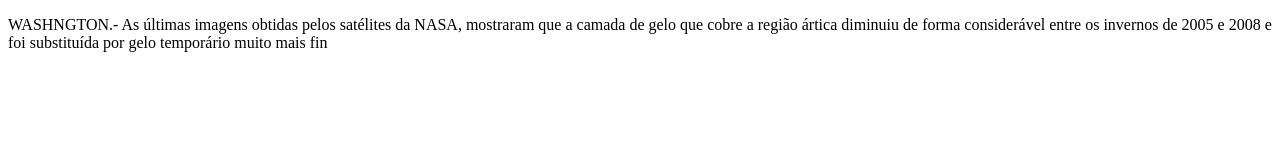
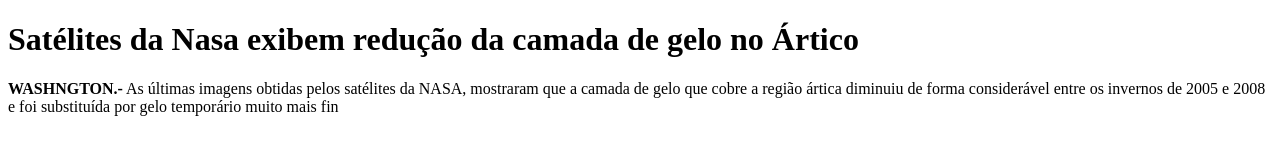
Before and after one commit to isabellafigueiredo/isabellafigueiredo.github.io, a plain HTML site: page index.html in a window 1280 px wide. Drawn offline with Linux system fonts and the light colour scheme.

Commit message:
Update index.html

```diff
--- a/index.html
+++ b/index.html
@@ -5,6 +5,7 @@
     <title>Satélites da Nasa exibem redução da camada de gelo no Ártico</title>
   </head>
   <body>
-    <p> <bold>WASHNGTON.-</bold> As últimas imagens obtidas pelos satélites da NASA, mostraram que a camada de gelo que cobre a região ártica diminuiu de forma considerável entre os invernos de 2005 e 2008 e foi substituída por gelo temporário muito mais fin</p>
+    <h1>Satélites da Nasa exibem redução da camada de gelo no Ártico</h1>
+    <p> <b>WASHNGTON.-</b> As últimas imagens obtidas pelos satélites da NASA, mostraram que a camada de gelo que cobre a região ártica diminuiu de forma considerável entre os invernos de 2005 e 2008 e foi substituída por gelo temporário muito mais fin</p>
   </body>
 </html>
```
